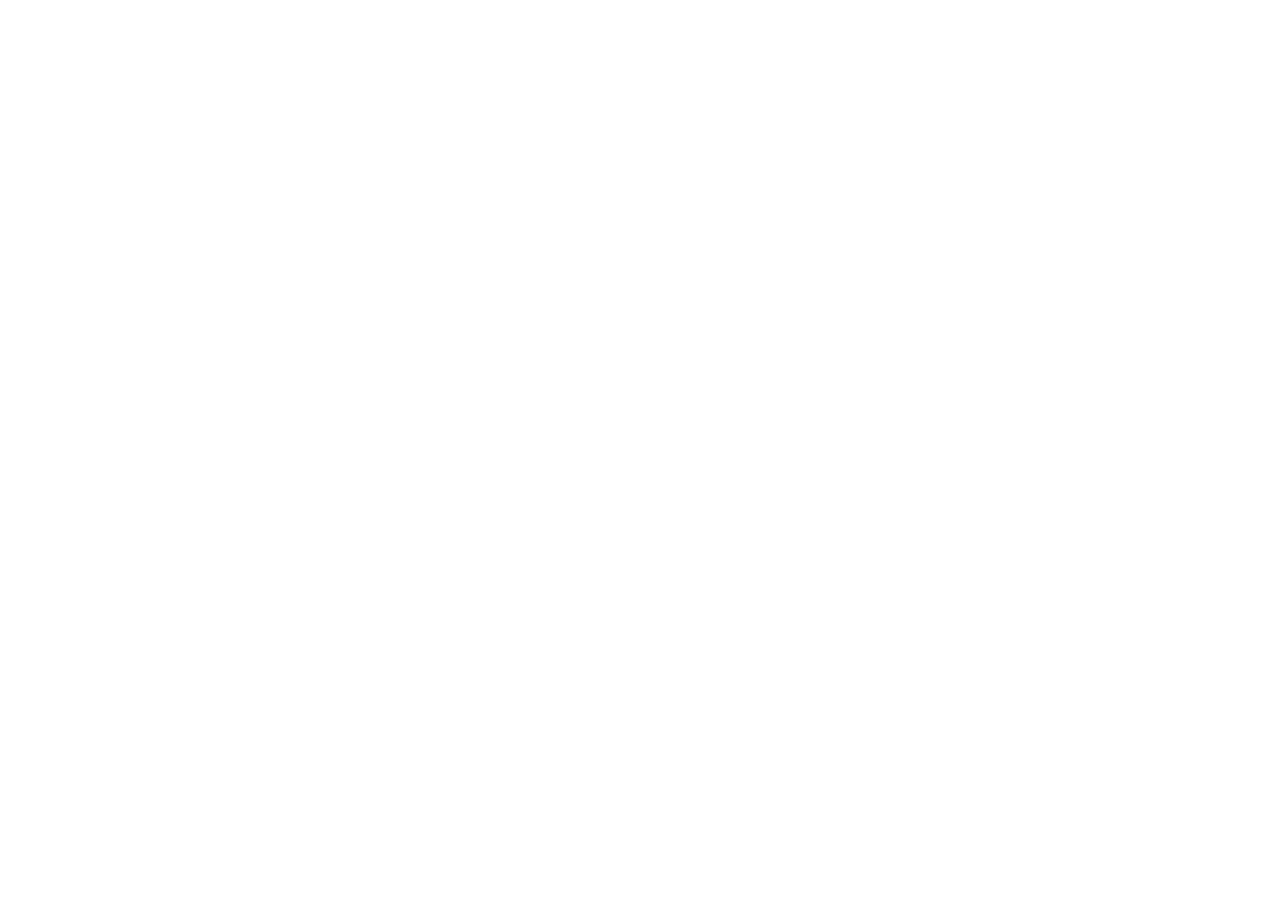
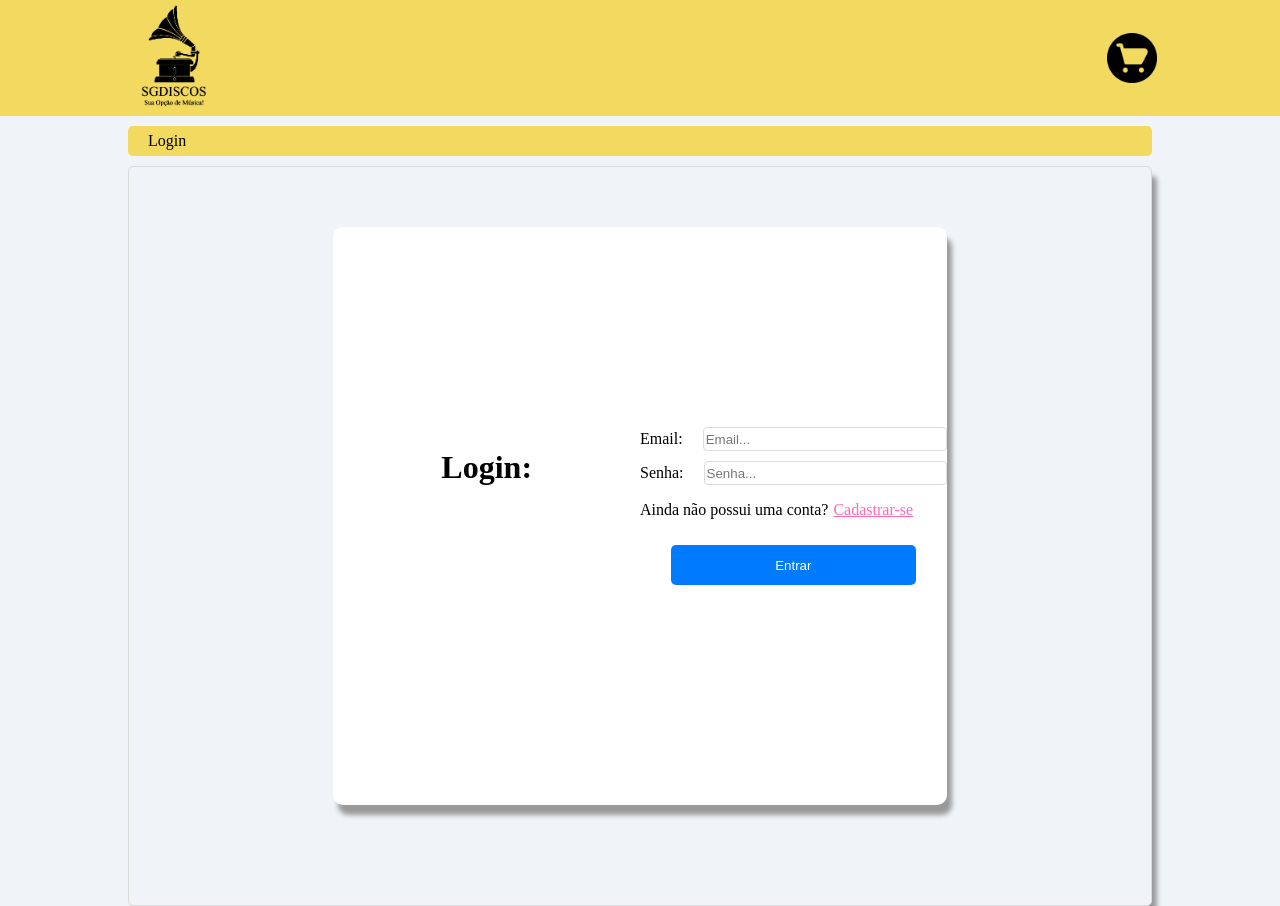
Before and after one commit to Andre-ats/VinilProjetoFront, a React (Vite) app in the folder VinilProjetoFront/: page /Login in a window 1280 px wide. Before the commit this address had no page. Before the commit the page ends 800 px from the top, so only its background shows below. Built offline with nearby package versions, Linux system fonts and the light colour scheme.

Commit message:
Criando tela de login, colocando api, objeto para enviar

```diff
--- /dev/null
+++ b/VinilProjetoFront/src/API/Requests/Post/PostLoginUsuarioComprador.ts
@@ -0,0 +1,28 @@
+import { API_BASE } from "../../Api_Base";
+
+export interface ILogin {
+    email: string;
+    senha: string;
+}
+
+export async function PostLoginUsuarioComprador(props: ILogin) {
+    try {
+        const response = await fetch(`${API_BASE}UsuarioComprador/loginUsuarioComprador`, {
+            method: 'POST',
+            headers: {
+                'Content-Type': 'application/json',
+            },
+            body: JSON.stringify({ email: props.email, senha: props.senha })
+        });
+
+        if (response.ok) {
+            const data = await response.json();
+            // Faça algo com os dados de resposta, como armazenar o token de autenticação
+            return data
+        } else {
+            console.error('Login failed:', response.statusText);
+        }
+    } catch (error) {
+        console.error('Error:', error);
+    }
+}
--- a/VinilProjetoFront/src/App.tsx
+++ b/VinilProjetoFront/src/App.tsx
@@ -2,6 +2,7 @@
 import { Route, Routes } from 'react-router-dom'
 import { VisualizarVinis } from './Pages/UsuarioPadrao/PageVisualizarVinils/PageVisualizarVinils'
 import { PageVisualizarVinilEspecifico } from './Pages/UsuarioPadrao/PageVisualizarVinilEspecifico/PageVisualizarVinilEspecifico'
+import { PageLogin } from './Pages/UsuarioPadrao/PageLogin/PageLogin'
 
 
 function App() {
@@ -11,6 +12,7 @@
       <Routes>
         <Route path='/VisualizarVinis' element={<VisualizarVinis/>}/>
         <Route path='/VisualizarVinisEspecifico/:vinil' element={<PageVisualizarVinilEspecifico/>}/>
+        <Route path='/Login' element={<PageLogin/>}/>
       </Routes>
     </Fragment>
   )
--- /dev/null
+++ b/VinilProjetoFront/src/Components/Formulario/BotaoEnvio.tsx
@@ -0,0 +1,20 @@
+interface BotaoEnvio{
+    objetoEnviar: any
+    API: any
+    nomeBotao: string
+    retornoObj?: React.Dispatch<React.SetStateAction<undefined>>
+}
+
+export function BotaoEnvio(props: BotaoEnvio){
+
+    async function EnvioObjApi(){
+        const retorno = await props.API(props.objetoEnviar)
+        props.retornoObj!(retorno)
+    }
+
+    return(
+        <div className="botao-Login-Usuario">
+            <button onClick={EnvioObjApi}>{props.nomeBotao}</button>
+        </div>
+    )
+}
--- /dev/null
+++ b/VinilProjetoFront/src/Components/Formulario/InputForms.tsx
@@ -0,0 +1,50 @@
+import { useState } from "react";
+import { Fragment } from "react/jsx-runtime";
+
+interface InputFormsProps {
+    Label?: string[];
+    QuantiaElementoLinha?: number;
+    dadosState?: any[];
+    setDadosState?: any;
+    typeInput: string[]
+}
+
+export function InputForms(props: InputFormsProps) {
+    const [getValue, setValue] = useState(props.dadosState || []);
+
+    function getTarget(e: React.ChangeEvent<HTMLInputElement>, key: number) {
+        const newValues = [...getValue];
+        newValues[key] = e.target.value;
+        setValue(newValues);
+        props.setDadosState?.(newValues);
+    }
+
+    return (
+        <div style={{
+            display: "grid",
+            gridTemplateColumns: `repeat(${props.QuantiaElementoLinha ?? 2}, 1fr)`,
+            gap: "10px",
+            width: "100%",
+        }}>
+            {props.Label?.map((item, key) => (
+                <Fragment key={key}>
+                    <div style={{ display: "flex" }}>
+                        <p style={{ margin: "3px 20px 0px 0px" }}>{item}:</p>
+                        <input
+                            style={{
+                                width: "80%",
+                                borderRadius: "4px",
+                                height: "20px",
+                                border: "1px solid rgb(220, 220, 220)"
+                            }}
+                            placeholder={`${item}...`}
+                            type={props.typeInput?.[key] ?? 'text'}
+                            value={getValue[key] !== null && getValue[key] !== undefined ? getValue[key] : ''}
+                            onChange={(e) => getTarget(e, key)}
+                        />
+                    </div>
+                </Fragment>
+            ))}
+        </div>
+    );
+}
--- a/VinilProjetoFront/src/Components/Layout/Layout.css
+++ b/VinilProjetoFront/src/Components/Layout/Layout.css
@@ -1,5 +1,5 @@
 body{
-    background-color:white;
+    background-color:rgb(240, 244, 249);
 }
 
 /*Header*/
@@ -84,6 +84,6 @@
     box-shadow: 5px 10px 5px rgb(153, 153, 153);
     border:1px solid rgb(219, 219, 219);
     border-radius:5px;
-    background-color:white;
+    background-color:rgb(240, 244, 249);
     padding:10px 0px 50px 0px;
 }
--- a/VinilProjetoFront/src/Components/Layout/Layout.tsx
+++ b/VinilProjetoFront/src/Components/Layout/Layout.tsx
@@ -60,7 +60,7 @@
                             <img style={{cursor:"pointer"}} src={CarrinhoImagem} width={50} onClick={()=>navigate("/Carrinho")}/>
                         }
                         {props.mostrarPerfil &&
-                            <img style={{cursor:"pointer"}} src={PerfilImagem} width={50}/>
+                            <img style={{cursor:"pointer"}} src={PerfilImagem} width={50} onClick={()=>navigate("/Login")}/>
                         }
                     </div>
                 </div>
--- a/VinilProjetoFront/src/Components/ListarVinils/ListarVinils.css
+++ b/VinilProjetoFront/src/Components/ListarVinils/ListarVinils.css
@@ -26,6 +26,7 @@
     flex-direction: column;
     align-items: center;
 }
+
 .botao-adicionar-carrinho button{
     background-color:#007bff;
     margin:10px 0px 20px 0px;
--- /dev/null
+++ b/VinilProjetoFront/src/Pages/UsuarioPadrao/PageLogin/PageLogin.css
@@ -0,0 +1,42 @@
+.sessao-login-inteiro{
+    width:100%;
+    display:flex;
+    align-items:center;
+    justify-content:center;
+}
+.sessao-login-dentro{
+    width:60%;
+    display:flex;
+    margin:50px 50px 50px 50px;
+    background-color:white;
+    border-radius:10px;
+    box-shadow: 5px 10px 5px rgb(153, 153, 153);
+}
+.sessao-login-dentro-esquerda, .sessao-login-dentro-direita{
+    width:50%;
+    margin:200px 0px 200px 0px;
+}
+.sessao-login-dentro-esquerda{
+    display: flex;
+    justify-content:center;
+}
+.botao-Login-Usuario{
+    display:flex;
+    justify-content:center;
+    align-items:center;
+}
+.botao-Login-Usuario button{
+    background-color:#007bff;
+    margin:10px 0px 20px 0px;
+    border:0px;
+    border-radius:5px;
+    height:40px;
+    width:80%;
+    color:white;
+    cursor: pointer;
+}
+.botao-Login-Usuario button:hover{
+    background-color:#0152a8;
+    box-shadow:2px 5px 5px #0152a8;
+    transition-duration:1s;
+}
--- /dev/null
+++ b/VinilProjetoFront/src/Pages/UsuarioPadrao/PageLogin/PageLogin.tsx
@@ -0,0 +1,51 @@
+import { useNavigate } from "react-router-dom";
+import { InputForms } from "../../../Components/Formulario/InputForms";
+import { Layout } from "../../../Components/Layout/Layout";
+import "./PageLogin.css"
+import { BotaoEnvio } from "../../../Components/Formulario/BotaoEnvio";
+import { useState } from "react";
+import { ILogin, PostLoginUsuarioComprador } from "../../../API/Requests/Post/PostLoginUsuarioComprador";
+
+export function PageLogin(){
+
+    const[retornoApi, setRetornoApi] = useState()
+    const[dadosInput, setDadosInput] = useState([])
+
+    const loginObj: ILogin = {
+        email:dadosInput![0],
+        senha:dadosInput![1]
+    }
+
+    const navigate = useNavigate()
+
+    function CadastrarNavigate(){
+        navigate("/")
+    }
+
+
+    return(
+        <Layout
+            mostrarBarraInformacaoPagina
+            mostrarCarrinho
+            mostrarHeader
+            mostrarLogo
+            textoinformacaoBarraIndormacaoPagina="Login"
+        >
+            <div className="sessao-login-inteiro">
+                <div className="sessao-login-dentro">
+                    <div className="sessao-login-dentro-esquerda">
+                        <h1>Login:</h1>
+                    </div>
+                    <div className="sessao-login-dentro-direita">
+                        <InputForms Label={["Email", "Senha"]} typeInput={["email", "password"]} QuantiaElementoLinha={1} dadosState={dadosInput} setDadosState={setDadosInput}/>
+                        <div style={{display:"flex"}}>
+                            <p>Ainda não possui uma conta?</p>
+                            <p onClick={CadastrarNavigate} style={{textDecoration:"underline", color:"hotpink", marginLeft:"5px", cursor:"pointer"}}>Cadastrar-se</p>
+                        </div>
+                        <BotaoEnvio API={PostLoginUsuarioComprador} objetoEnviar={loginObj} nomeBotao="Entrar" retornoObj={setRetornoApi}/>
+                    </div>
+                </div>
+            </div>
+        </Layout>
+    )
+}
```
